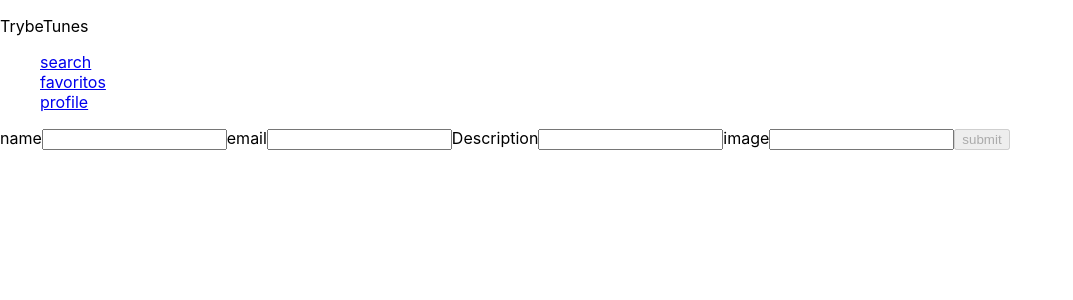
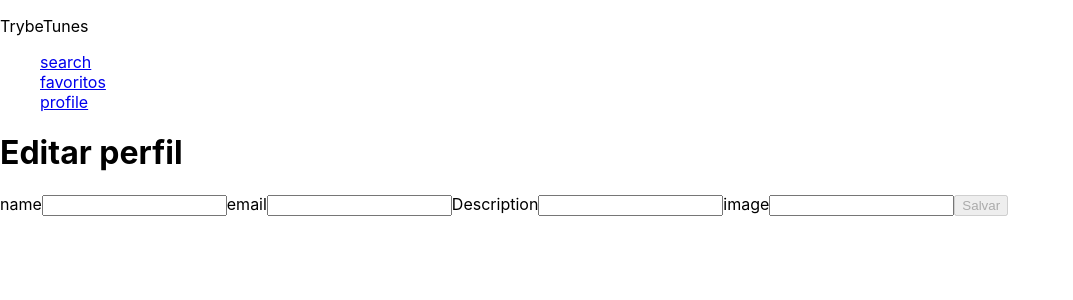
Before and after one commit to ClaydsonHenrique/Music-App, a React (Create React App) app: page /Profile/1 in a window 1280 px wide. Shown: the top 300 px of the page, without its empty margins (0-1073 px from the left). Built offline with nearby package versions, Linux system fonts and the light colour scheme.

Commit message:
finalizando requisito 14

```diff
--- a/src/pages/Profile.jsx
+++ b/src/pages/Profile.jsx
@@ -2,13 +2,11 @@ import React from 'react';
 import { Link } from 'react-router-dom/cjs/react-router-dom.min';
 import Header from '../components/Header';
 import { getUser } from '../services/userAPI';
-import Carregando from '../components/Carregando';
 
 class Profile extends React.Component {
   constructor() {
     super();
     this.state = {
-      loading: false,
       usuarios: [],
     };
   }
@@ -18,25 +16,20 @@ class Profile extends React.Component {
   }
 
   async PegandoDados() {
-    this.setState({ loading: true });
     const todosDados = await getUser();
     this.setState({
-      loading: false,
       usuarios: todosDados,
     });
   }
 
   render() {
-    const { loading, usuarios } = this.state;
+    const { usuarios } = this.state;
     const { email, image, description, name } = usuarios;
     return (
       <>
         <Header />
-        { loading ? <Carregando />
-          : (
         <div data-testid="page-profile">
           <h1>perfil</h1>
-              <Link to="/profile/edit"><h1>Editar perfil</h1></Link>
           <div>
             <h3>Name</h3>
             <p>{name}</p>
@@ -52,7 +45,8 @@ class Profile extends React.Component {
             <h3>descricption</h3>
             <p>{description}</p>
           </div>
-            </div>)}
+          <Link to="/profile/edit">Editar perfil</Link>
+        </div>
       </>
     );
   }
--- a/src/pages/ProfileEdit.jsx
+++ b/src/pages/ProfileEdit.jsx
@@ -1,5 +1,5 @@
 import React from 'react';
-import { Redirect, withRouter } from 'react-router-dom';
+import PropTypes from 'prop-types';
 import Header from '../components/Header';
 import { getUser, updateUser } from '../services/userAPI';
 import Carregando from '../components/Carregando';
@@ -12,7 +12,6 @@ class ProfileEdit extends React.Component {
       email: '',
       image: '',
       description: '',
-      redirect: false,
       disable: true,
       loading: false,
     };
@@ -61,16 +60,14 @@ class ProfileEdit extends React.Component {
   };
 
   formSubmit = async () => {
-    const { nome,
+    const {
+      nome,
       email,
       image,
       description } = this.state;
-    this.setState({ loading: true });
+    const { history } = this.props;
     await updateUser({ name: nome, email, image, description });
-    this.setState({
-      redirect: true,
-      loading: false,
-    });
+    history.push('/profile');
   };
 
   render() {
@@ -80,18 +77,13 @@ class ProfileEdit extends React.Component {
       description,
       disable,
       loading,
-      redirect } = this.state;
+    } = this.state;
 
-    if (redirect) {
-      return <Redirect to="/profile" />;
-    }
     return (
-      <>
+      <div data-testid="page-profile-edit">
         <Header />
-        { loading ? <Carregando />
-          : (
-            <div data-testid="page-profile-edit">
-              <form onSubmit={ this.formSubmit }>
+        { loading && <Carregando />}
+        <h1>Editar perfil</h1>
         <label>
           name
           <input
@@ -137,19 +129,24 @@ class ProfileEdit extends React.Component {
           />
         </label>
         <button
-                  type="submit"
           data-testid="edit-button-save"
           disabled={ disable }
+          onClick={ this.formSubmit }
         >
-                  submit
+          Salvar
 
         </button>
-              </form>
+
       </div>
-          )}
-      </>
+
     );
   }
 }
 
-export default withRouter(ProfileEdit);
+export default ProfileEdit;
+
+ProfileEdit.propTypes = {
+  history: PropTypes.shape({
+    push: PropTypes.func,
+  }).isRequired,
+};
```
Lines whose indentation alone changed are shown as unchanged.
